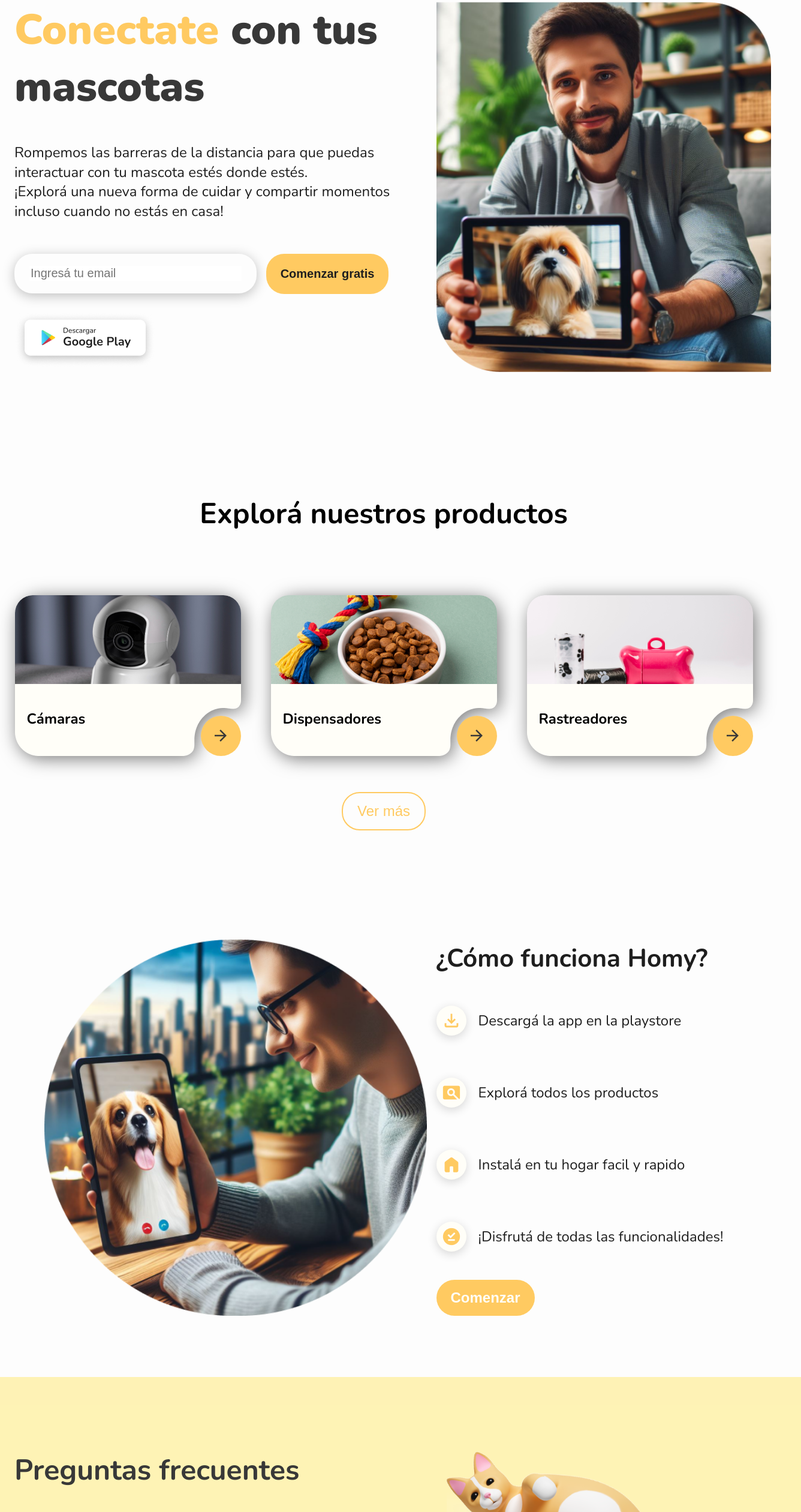
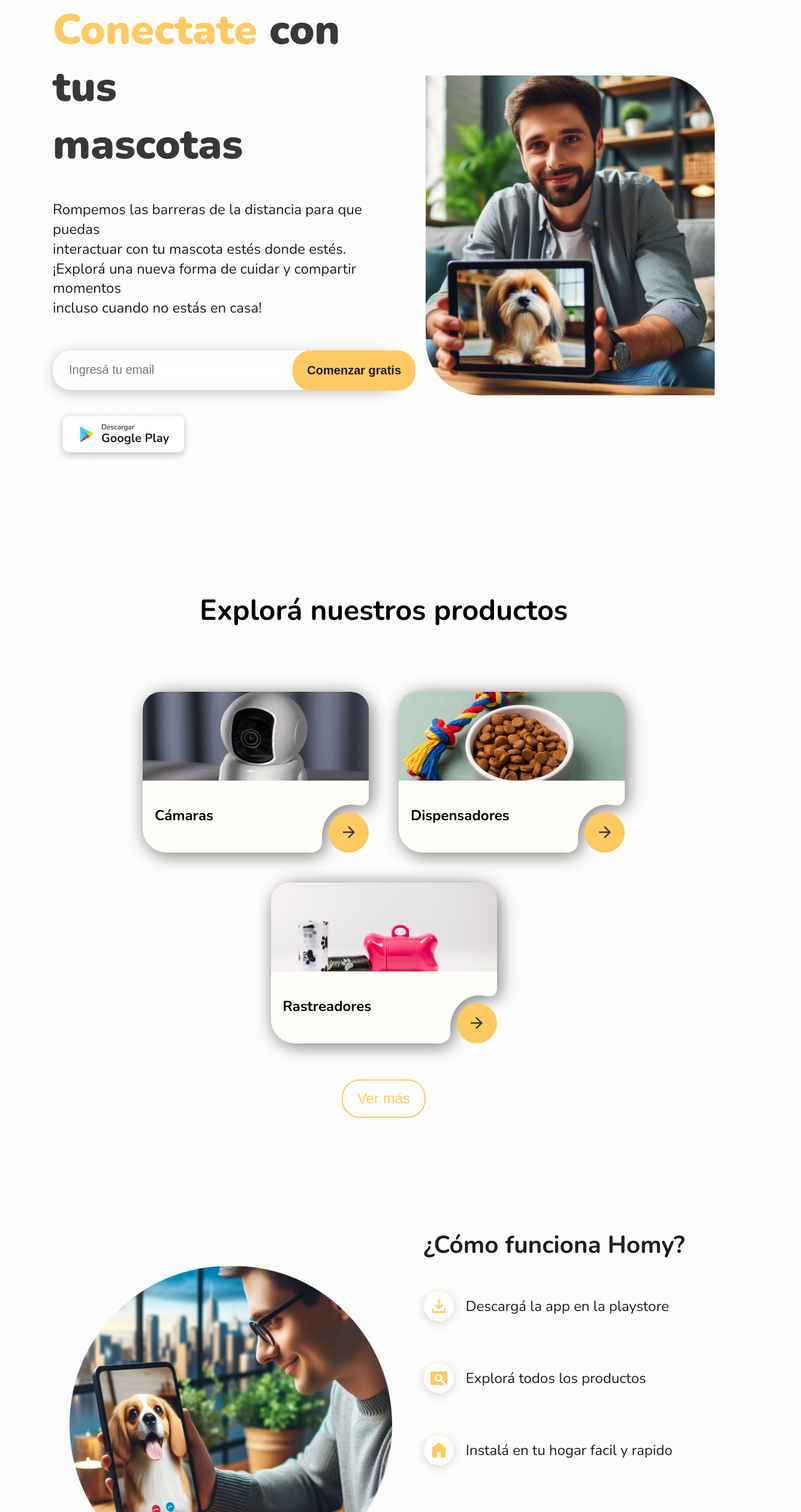
Before and after one commit to jimenabelentorrilla/homy, a React (Vite) app: page / in a window 1280 px wide. Shown: the part 200-2720 px from the top of the page at 60% size, 1336 px wide, since content can reach past the window. Built offline with nearby package versions, Linux system fonts and the light colour scheme.

Commit message:
[add] Detalles mq - nav - header - our

```diff
--- a/src/App.css
+++ b/src/App.css
@@ -12,6 +12,8 @@ html {
   line-height: 1.5;
   background-color: #FDFDFD;
   scroll-behavior: smooth;
+  max-width: 90%;
+  margin: 0 auto;
 }
 .contenedor{
   display: flex;
--- a/src/componentes/Como/Como.css
+++ b/src/componentes/Como/Como.css
@@ -1,7 +1,20 @@
 .section-3{
     display: flex;
-    gap: 90px;
     padding: 102px 0px;
+    justify-content: space-between;
+    width: 95%;
+    gap: 5%;
+}
+.img-como{
+    max-width: 100%;
+    height: auto;
+    display: flex;
+    justify-content: center;
+    align-items: center;
+}
+.img-como img{
+    max-width: 100%;
+    height: auto;
 }
 .box-text{
     display: flex;
@@ -57,6 +70,7 @@
 @media (width < 576px) {
     .section-3{
         flex-direction: column;
+        align-items: center;
     }
     .img-como{
         display: none;
@@ -75,6 +89,7 @@
   @media (min-width: 576px) and (max-width: 767.99px){
     .section-3{
         flex-direction: column;
+        align-items: center;
     }
     .img-como{
         display: none;
@@ -93,6 +108,7 @@
   @media (min-width: 768px) and (max-width: 991.99px){
     .section-3{
         flex-direction: column;
+        align-items: center;
     }
     .img-como{
         display: none;
@@ -112,6 +128,7 @@
   @media (min-width: 992px) and (max-width: 1199.98px) {
     .section-3{
         flex-direction: column;
+        align-items: center;
     }
     .img-como{
         display: none;
@@ -136,7 +153,7 @@
         display: flex;
     }
     .box-text h2{
-        font-size: 2.625em;
+        font-size: 2.525em;
     }
     .item-paragraph{
         font-size: 1.5em;
--- a/src/componentes/Faqs/Faqs.css
+++ b/src/componentes/Faqs/Faqs.css
@@ -2,6 +2,7 @@
     background-color: #FFEC8599;
     height: auto;
     width: 100%;
+    height: 100vh;
     display: flex;
     justify-content: center;
     align-items: center;
@@ -9,8 +10,8 @@
 .faqs-flex{
     display: flex;
     justify-content: center;
-    align-items: flex-start;
-    gap: 40px;
+    align-items: flex-center;
+    flex-direction: column;
 }
 .accordion-flex{
     display: flex;
@@ -26,15 +27,16 @@
 }
 .accordion h2{
     color: #383838;
-    font-size: 3em;
     font-weight: 700;
 }
+
 .card-acc-flex{
     display: flex;
     flex-direction: column;
     background-color: #FFFEF8;
     border-radius: 20px;
-    width: 100%;
+    box-shadow: 0px 4px 16px 0px #0000000F;
+    max-width: 100%;
 }
 .card-acc{
     width: 93%;
@@ -43,87 +45,101 @@
     justify-content: space-between;
     align-items: center;
     padding: 0px 20px;
-    box-shadow: 0px 4px 16px 0px #0000000F;
+
 }
 .card-acc p{
-    font-size: 1.25em;
     color: #383838;
     font-weight: 700;
 }
 .card-acc img:hover{
     cursor: pointer;
 }
+.cnt-ques{
+    width: 60vw;
+}
 .prg-acc{
-    font-size: 1.125em;
     font-weight: 400;
     color:#B6B6B6;
-    width: 628px;
     line-height: 24.55px;
     padding: 20px;
+    width: 100%;
 }
-.cat-cnt{
-    display: flex;
-    justify-content: center;
+
+.cat-img{
+    display: none;
 }
 
 @media (width < 576px) {
-    .bg-fq{
-        padding: 10px;
+    .accordion h2{
+        font-size: 2.4em;
     }
-    .faqs-flex{
-        flex-direction: column;
+    .card-acc p{
+        font-size: 0.9em;
     }
-    .cat-img{
-        display: none;
+    .prg-acc{
+        font-size: 0.8em;
     }
   }
 
   @media (min-width: 576px) and (max-width: 767.99px){
-    .bg-fq{
-        padding: 20px;
+    .accordion h2{
+        font-size: 2.6em;
     }
-    .faqs-flex{
-        flex-direction: column;
+    .card-acc p{
+        font-size: 1em;
     }
-    .cat-img{
-        display: none;
+    .prg-acc{
+        font-size: 1em;
     }
   }
 
   @media (min-width: 768px) and (max-width: 991.99px){
-    .bg-fq{
-        padding: 30px;
+    .accordion h2{
+        font-size: 2.6em;
     }
-    .faqs-flex{
-        flex-direction: column;
+    .card-acc p{
+        font-size: 1.2em;
     }
-    .cat-img{
-        display: none;
+    .prg-acc{
+        font-size: 1em;
     }
   }
 
 
   @media (min-width: 992px) and (max-width: 1199.98px) {
-    .bg-fq{
-        padding: 60px;
+    .accordion h2{
+        font-size: 2.8em;
     }
-    .faqs-flex{
-        flex-direction: column;
+    .card-acc p{
+        font-size: 1.25em;
     }
-    .cat-img{
-        display: none;
+    .prg-acc{
+        font-size: 1.025em;
     }
   }
 
   @media (width > 1200px){
-    .bg-fq{
-        padding: 80px;
-    }
+
     .faqs-flex{
         flex-direction: row;
+        align-items: flex-start;
+        gap: 40px;
     }
     .cat-img{
         display: flex;
         width: 70%;
     }
+    .cat-cnt{
+        display: flex;
+        justify-content: center;
+    }
+    .accordion h2{
+        font-size: 3em;
+    }
+    .card-acc p{
+        font-size: 1.25em;
+    }
+    .prg-acc{
+        font-size: 1.125em;
+    }
   }
--- a/src/componentes/Faqs/Faqs.jsx
+++ b/src/componentes/Faqs/Faqs.jsx
@@ -21,7 +21,7 @@ const LineAcc = ( { question , answer }) => {
                 <img src={Arrow} onClick={handleClick}/>
             </div>
             {
-                mostrar && <div>
+                mostrar && <div className="cnt-ques">
                                 <BloqueAccordion answer={answer} />
                             </div>
             }
@@ -34,9 +34,7 @@ const BloqueAccordion = ({ answer }) => {
 
    return (
     <>
-        <div>
-            <p className="prg-acc">{answer}</p>
-        </div>
+        <p className="prg-acc">{answer}</p>
     </>
   )
 }
--- a/src/componentes/Header/Header.css
+++ b/src/componentes/Header/Header.css
@@ -6,7 +6,6 @@
     padding: 80px 0px;
   }
   .hr-lf{
-    width: 100%;
     display: flex;
     flex-direction: column;
     justify-content: space-between;
@@ -33,12 +32,15 @@
     line-height: 32.74px;
     width: 100%;
   }
-
+  .pos-btn{
+    width: 100%;
+  }
   .input-cnt{
     border-radius: 30px;
     box-shadow: 0px 4px 20px 0px #00000040;
     position: absolute;
     padding: 20px 25px;
+    width: 92%;
   }
 
   .input{
@@ -56,10 +58,21 @@
     font-weight: 700;
     border: none;
     position: relative;
-    left: 205%;
+    left: 70%;
   }
   .google-btn:hover{
     cursor: pointer;
+  }
+  .hr-rg{
+    max-width: 100%;
+    height: auto;
+    display: flex;
+    justify-content: center;
+    align-items: center;
+  }
+  .hr-rg img{
+    max-width: 100%;
+    height: auto;
   }
 
   @media (width < 576px) {
@@ -70,7 +83,8 @@
       display: none;
     }
     .hr-text h1{
-      font-size: 3.8em;
+      font-size: 2.8em;
+      line-height: 71.48px;
     }
     .hr-text p{
        font-size: 1em;
@@ -88,7 +102,7 @@
       display: none;
     }
     .hr-text h1{
-      font-size: 4em;
+      font-size: 3.6em;
     }
     .hr-text p{
        font-size: 1.2em;
@@ -106,7 +120,7 @@
       display: none;
     }
     .hr-text h1{
-      font-size: 4.075em;
+      font-size: 4em;
     }
     .hr-text p{
        font-size: 1.3em;
@@ -117,7 +131,7 @@
   }
 
 
-  @media (min-width: 992px) and (max-width: 1199.98px) {
+  @media (min-width: 992px) and (max-width: 1199.99px) {
    .header{
     flex-direction: column;
    }
@@ -125,7 +139,7 @@
     display: none;
     }
     .hr-text h1{
-      font-size: 4.175em;
+      font-size: 4.375em;
     }
     .hr-text p{
        font-size: 1.4em;
@@ -139,9 +153,6 @@
     .header{
       flex-direction: row;
     }
-    .hr-rg{
-      display: flex;
-    }
     .hr-text h1{
       font-size: 4.375em;
     }
--- a/src/componentes/Header/Header.jsx
+++ b/src/componentes/Header/Header.jsx
@@ -13,11 +13,13 @@ export const Header = () => {
         <div className="header">
             <div className="hr-lf" data-aos="fade-right" data-aos-duration="1500"   data-aos-delay="300">
                 <div className="hr-text">
-                    <h1><span>Conectate</span> con tus mascotas</h1>
-                    <p>Rompemos las barreras de la distancia para que puedas interactuar con tu mascota estés donde estés.<br/>
-                    ¡Explorá una nueva forma de cuidar y compartir momentos incluso cuando no estás en casa!</p>
+                    <h1><span>Conectate</span> con tus<br /> mascotas</h1>
+                    <p>Rompemos las barreras de la distancia para que puedas<br/>
+                        interactuar con tu mascota estés donde estés.<br/>
+                        ¡Explorá una nueva forma de cuidar y compartir momentos<br/>
+                        incluso cuando no estás en casa!</p>
                 </div>
-                <div>
+                <div className="pos-btn">
                     <div className="input-cnt">
                         <input
                             placeholder="Ingresá tu email"
--- a/src/componentes/Our/Our.css
+++ b/src/componentes/Our/Our.css
@@ -21,9 +21,12 @@
   .cards-conteiner{
     display: flex;
     justify-content: center;
+    align-items: center;
     height: auto;
     gap: 50px;
+    flex-wrap: wrap;
   }
+
   .ver-btn{
     padding: 16px 24px 16px 24px;
     border: 2px var(--accent) solid;
@@ -40,11 +43,19 @@
   }
 
   /**card*/
+  .bg-card-flex{
+    max-width: 100%;
+    height: auto;
+  }
   .bg-card{
     position: absolute;
+    max-width: 100%;
+    height: auto;
   }
   .bg-card img{
     filter: drop-shadow(rgba(0, 0, 0, 0.533) 0.3rem 0.3rem 15px);
+    max-width: 100%;
+    height: auto;
   }
   .img-card{
     position: relative;
@@ -79,15 +90,16 @@
     cursor: pointer;
   }
 
+
   @media (width < 576px) {
     .cards-conteiner{
       flex-direction: column;
     }
     .row-2 h2{
-      font-size: 2.2em;
+      font-size: 2em;
     }
     .ver-btn, .text-card{
-      font-size: 1.1em;
+      font-size: 1.3em;
     }
   }
 
@@ -99,7 +111,7 @@
       font-size: 2.5em;
     }
     .ver-btn, .text-card{
-      font-size: 1.2em;
+      font-size: 1.4em;
     }
   }
 
@@ -111,7 +123,7 @@
       font-size: 2.7em;
     }
     .ver-btn, .text-card{
-      font-size: 1.3em;
+      font-size: 1.4em;
     }
   }
 
--- a/src/componentes/Our/Our.jsx
+++ b/src/componentes/Our/Our.jsx
@@ -7,7 +7,7 @@ import Arrow from "../../assets/arrow_forward.png";
 
 const CardsProducts = ( { img , title } ) => {
   return (
-    <div>
+    <div className="bg-card-flex">
         <div className="bg-card">
             <img src={BgCard}/>
         </div>
```
